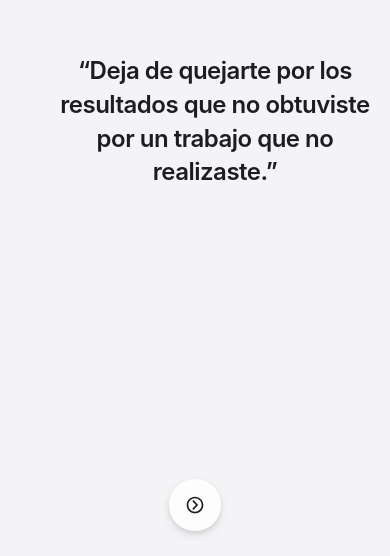
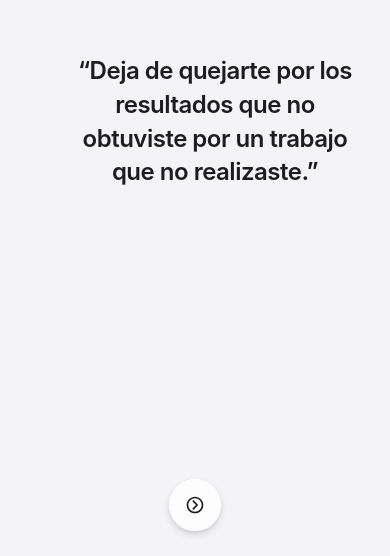
Before and after one commit to SebastianGR-FC/motivational-quotes, a React (Create React App) app: page / in a window 390 px wide. Shown: the part 288-844 px from the top of the page. Built offline with nearby package versions, Linux system fonts and the light colour scheme.

Commit message:
Optimized styles for mobile responsiveness

```diff
--- a/src/styles.css
+++ b/src/styles.css
@@ -10,6 +10,7 @@ body {
   margin: 0;
   overflow: hidden;
   position: relative;
+  padding: 0 10px; /* Added padding for better mobile view */
 }
 
 /* Container styling */
@@ -38,6 +39,7 @@ body {
   margin: 0 0 40px 0;
   letter-spacing: -0.5px;
   padding: 0 20px;
+  box-sizing: border-box; /* Added for better padding behavior on mobile */
 }
 
 /* Apple-style button */
@@ -87,6 +89,7 @@ body {
   .quote {
     font-size: 28px;
     margin-bottom: 30px;
+    padding: 0 15px; /* Added padding to ensure quote looks well on small screens */
   }
 
   .apple-style-btn {
@@ -102,9 +105,14 @@ body {
 }
 
 @media (max-width: 480px) {
+  body {
+    padding: 0 20px; /* Added padding for very small screens */
+  }
+
   .quote {
     font-size: 24px;
     margin-bottom: 25px;
+    padding: 0 10px; /* Reduced padding for better fit */
   }
 
   .apple-style-btn {
@@ -118,3 +126,22 @@ body {
     height: 20px;
   }
 }
+
+@media (max-width: 375px) {
+  .quote {
+    font-size: 22px; /* Slightly smaller font for very small screens */
+    margin-bottom: 20px;
+    padding: 0 10px;
+  }
+
+  .apple-style-btn {
+    width: 50px;
+    height: 50px;
+    bottom: 20px;
+  }
+
+  .apple-icon {
+    width: 18px;
+    height: 18px;
+  }
+}
```
